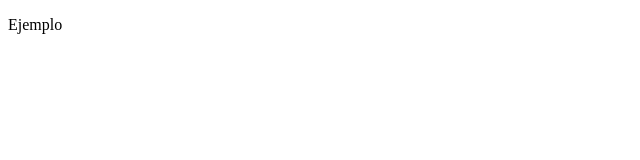
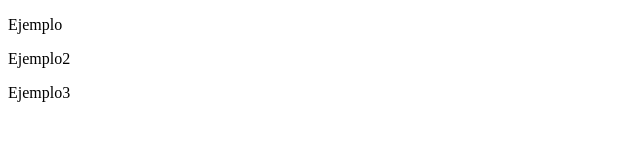
Before and after one commit to rafgomcab/PruebaGitHubVSC, a plain HTML site: page index.html in a window 1280 px wide. Shown: the whole page, without its empty margins (0-640 px from the left). Drawn offline with Linux system fonts and the light colour scheme.

Commit message:
Añadidos ejemplos

```diff
--- a/index.html
+++ b/index.html
@@ -9,6 +9,8 @@
 <body>
     <main>
       <p>Ejemplo</p>
+      <p>Ejemplo2</p>
+      <p>Ejemplo3</p>
     </main>
 </body>
 </html>
```
